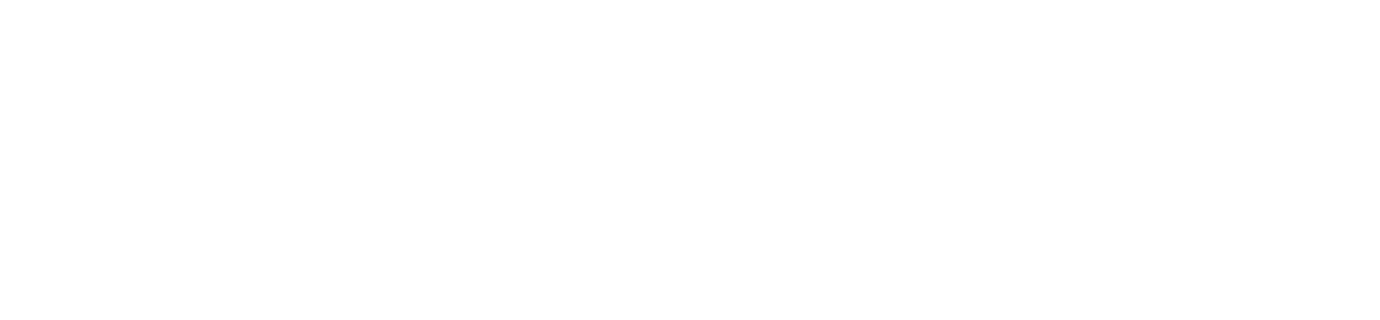
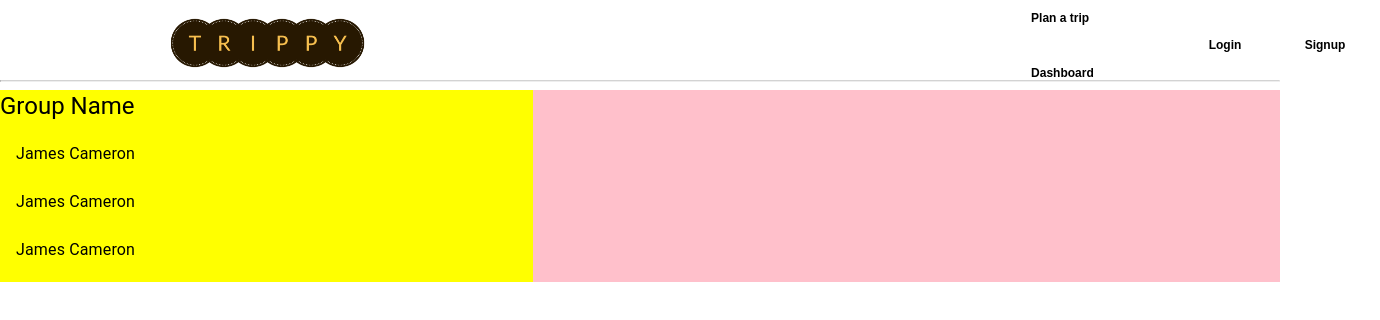
Before and after one commit to kasatsakshi/TripPy, a React (Create React App) app in the folder frontend/: page /groupboard in a window 1280 px wide. Before the commit this address had no page. Shown: the top 320 px of the page, 1380 px wide, since content can reach past the window. Built offline with nearby package versions, Linux system fonts and the light colour scheme.

Commit message:
Adding groupDashboard screen

```diff
--- a/frontend/src/App.js
+++ b/frontend/src/App.js
@@ -9,6 +9,7 @@ import Dashboard from './Dashboard';
 import Login from './Login';
 import SignUp from './SignUp';
 import Tour from './Tour';
+import GroupDashboard from './GroupDashboard';
 
 function App() {
   return (
@@ -20,6 +21,7 @@ function App() {
           <Route path="/login" element={<Login/>} />
           <Route path="/sign-up" element={<SignUp />} />
           <Route path="/tour" element={<Tour />} />
+          <Route path="/groupboard" element={<GroupDashboard />} />
         </Routes>
       </div>
     </Router>
--- /dev/null
+++ b/frontend/src/GroupDashboard.js
@@ -0,0 +1,67 @@
+import { Grid, List, ListItem, ListItemText, Typography } from '@mui/material';
+import React from 'react'
+import Navbar from './components/Navbar'
+import './GroupDashboard.css'
+// import { makeStyles } from '@mui/styles';
+
+const groupMembers = [{
+    id: 1,
+    fname: "James",
+    lname: "Cameron",
+	username: "J C",
+    // password: { type : String },
+    email: "JC@gmail.com",
+},
+{
+    id: 2,
+    fname: "James",
+    lname: "Cameron",
+	username: "J C",
+    // password: { type : String },
+    email: "JC@gmail.com",
+},
+{
+    id: 3,
+    fname: "James",
+    lname: "Cameron",
+	username: "J C",
+    // password: { type : String },
+    email: "JC@gmail.com",
+}
+]
+
+// const useStyles = makeStyles((theme)=> {
+//     // mainContainer: {
+//     //     backgroundColor
+//     // }
+// })
+
+
+function GroupDashboard() {
+    return (
+        <div>
+            <Navbar />
+            <Grid container component="main" sx={{
+                backgroundColor: "pink"
+                }}>
+                <Grid item xs={12} sm={6} md={5} sx={{
+                    backgroundColor: 'yellow'
+                }}>
+                    <Typography component="h1" variant="h5">
+                        Group Name
+                    </Typography>
+                    <List component='ul'>
+                        {groupMembers.map((user) => (
+                            // button onClick={() => onSelect(id)}
+                        <ListItem >
+                            <ListItemText primary={`${user.fname} ${user.lname}` } key={user.id} />
+                            </ListItem>
+                            ))}
+                    </List>
+                </Grid>
+            </Grid>
+        </div>
+    )
+}
+
+export default GroupDashboard;
```
Also changed, not shown: frontend/src/GroupDashboard.css (added).
